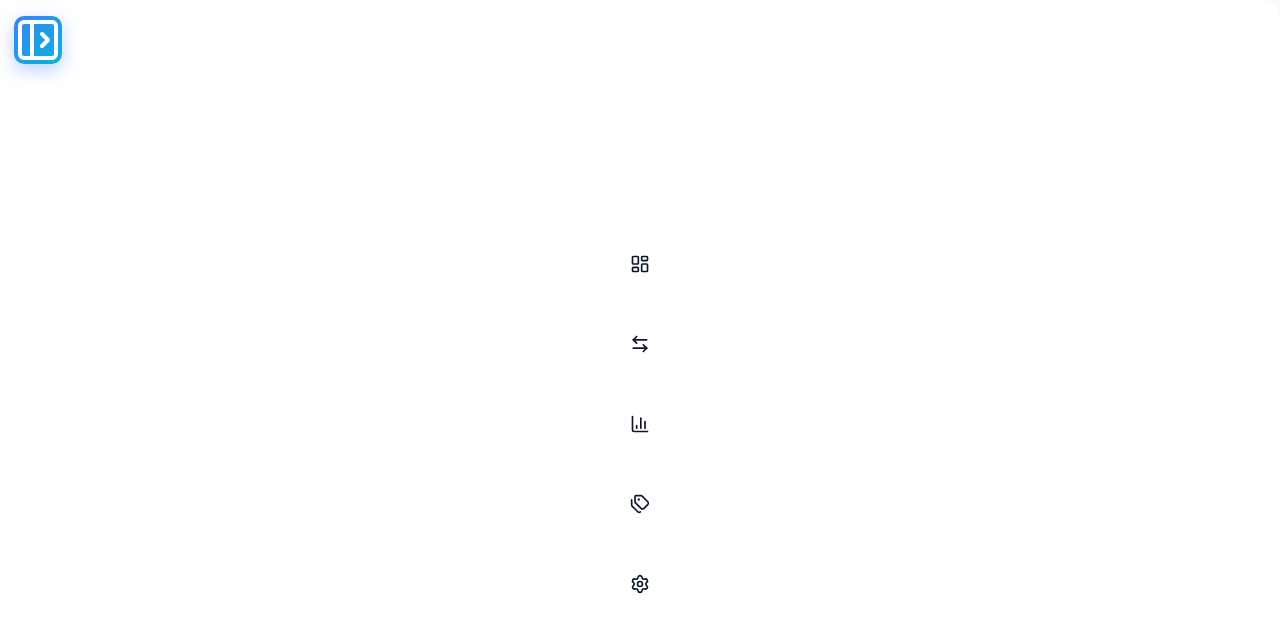
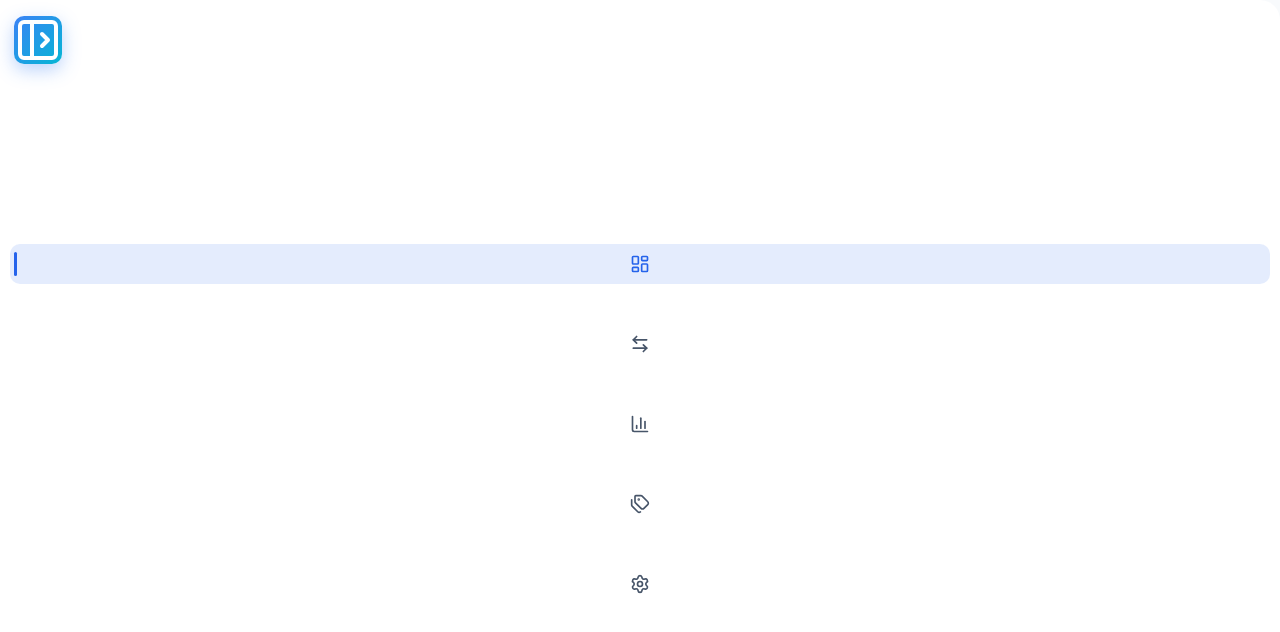
Before and after one commit to DanielHABDias/SmartWallet, a Vue app in the folder frontend/: page / in a window 1280 px wide. Shown: the top 632 px of the page. Built offline with nearby package versions, Linux system fonts and the light colour scheme; the HTML template or start-up script is replaced by a standard one.

Commit message:
#0019 - Adjust: Correção de estilização da sidebar.

```diff
--- a/frontend/src/components/organisms/Aside.vue
+++ b/frontend/src/components/organisms/Aside.vue
@@ -90,10 +90,8 @@ const toggleIcon = computed(() => (isOpen.value ? PanelLeftClose : PanelLeftOpen
   text-align: center;
   color: #fff;
   background: linear-gradient(135deg, #3b82f6, #06b6d4);
-  box-shadow: 0 6px 18px rgba(59, 130, 246, 0.35);
+  box-shadow: 0 3px 9px rgba(59, 130, 246, 0.35);
 }
-
-
 
 .toggle {
   flex-shrink: 0;
@@ -148,12 +146,19 @@ nav a {
   gap: 12px;
   padding: 10px 12px;
   border-radius: 10px;
-  color: var(--sb-text);
+  color: var(--color-text-secondary);
   text-decoration: none;
   font-size: 14px;
   font-weight: 500;
   position: relative;
-  transition: background 0.2s ease, color 0.2s ease;
+  transition:
+    background 0.2s ease,
+    color 0.2s ease;
+}
+
+nav a:hover {
+  color: var(--color-text-primary);
+  background: var(--color-surface-secondary);
 }
 
 nav a::before {
@@ -165,19 +170,18 @@ nav a::before {
   height: 60%;
   width: 3px;
   border-radius: 2px;
-  background: var(--sb-accent);
+  background: var(--color-primary);
   opacity: 0;
   transition: opacity 0.2s ease;
 }
 
-nav a:hover {
-  color: var(--sb-text-active);
-  background: rgba(255, 255, 255, 0.05);
-}
-
 nav a.active {
-  color: var(--sb-text-active);
-  background: var(--sb-accent-soft);
+  color: var(--color-primary);
+  background: color-mix(
+    in srgb,
+    var(--color-primary) 12%,
+    transparent
+  );
 }
 
 nav a.active::before {
@@ -221,6 +225,10 @@ nav a.active::before {
     padding: 16px 14px;
   }
 
+  .toggle_icon {
+    box-shadow: 0 6px 18px rgba(59, 130, 246, 0.35);
+  }
+
   nav {
     display: flex !important;
     grid-template-rows: unset;
```
